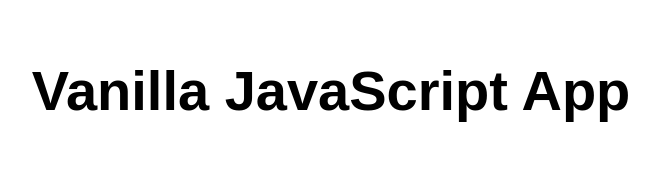
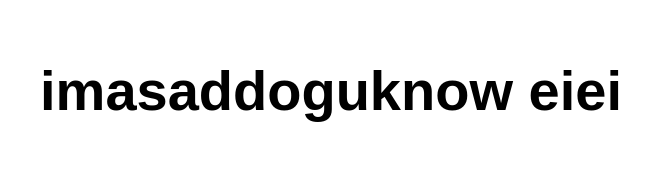
Before and after one commit to pahtckku/imasaddogHookHook, a website: page src/index.html in a window 1280 px wide. Shown: the whole page, without its empty margins (309-968 px from the left). Drawn offline with Linux system fonts and the light colour scheme.

Commit message:
Update index.html

```diff
--- a/src/index.html
+++ b/src/index.html
@@ -10,7 +10,7 @@
 
 <body>
   <main>
-    <h1>Vanilla JavaScript App</h1>
+    <h1>imasaddoguknow eiei</h1>
   </main>
 </body>
 
```
